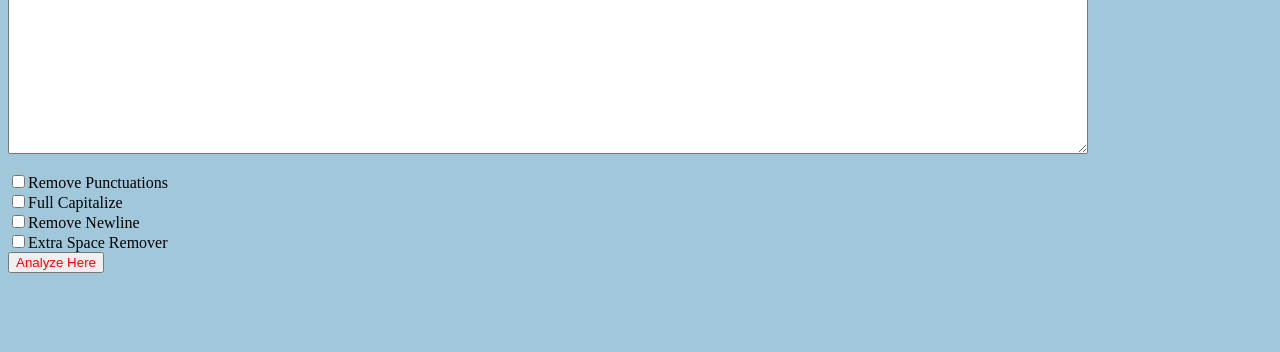
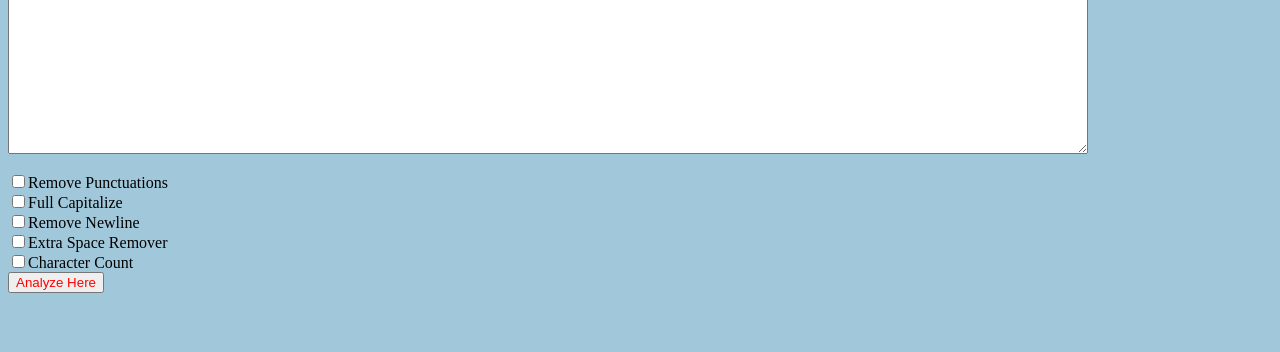
Before and after one commit to kpkrishan/Introduction_To_Django, a Django app: page / in a window 1280 px wide. Shown: the part 108-460 px from the top of the page. Run offline with Django 3.2, Linux system fonts and the light colour scheme.

Commit message:
Add charcount checkbox

```diff
--- a/Textutils/templates/home.html
+++ b/Textutils/templates/home.html
@@ -21,6 +21,8 @@
         <input type="checkbox" name="capfirst" style="color: royalblue;" >Full Capitalize </br>
         <input type="checkbox" name="newlineremover" style="color: royalblue;" >Remove Newline </br>
         <input type="checkbox" name="extraspaceremover" style="color: royalblue;" >Extra Space Remover </br>
+        <input type="checkbox" name="charcount" style="color: royalblue;" >Character Count </br>
+
 
         <button type="submit" style="color:red;"> Analyze Here
 
```
